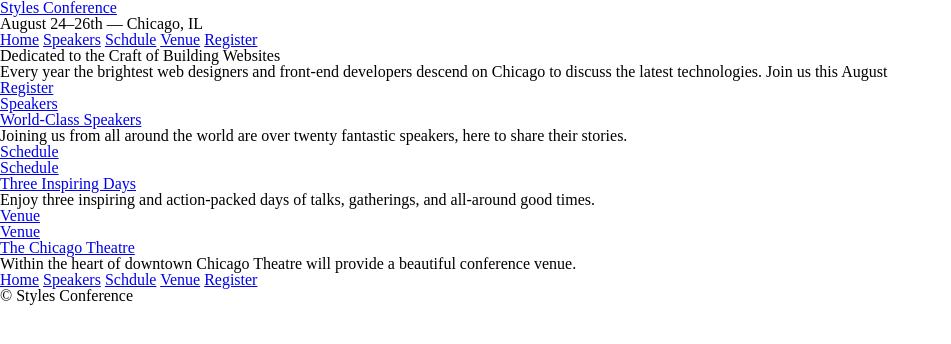
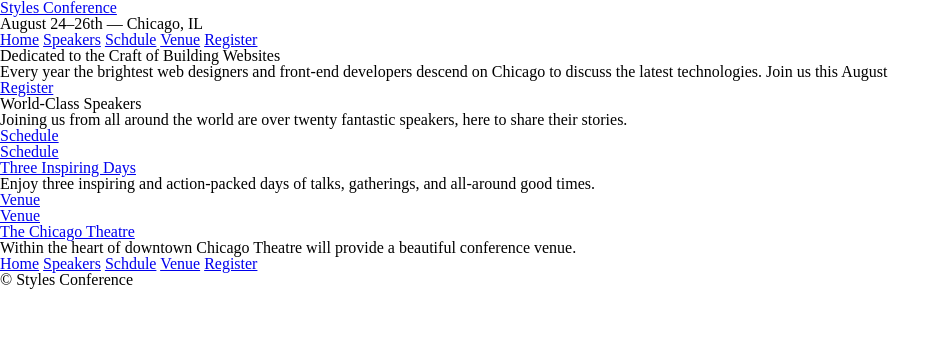
Before and after one commit to 276330/styles-conference, a plain HTML site: page index.html in a window 1280 px wide. Shown: the whole page, without its empty margins (0-951 px from the left). Drawn offline with Linux system fonts and the light colour scheme.

Commit message:
Update index.html

```diff
--- a/index.html
+++ b/index.html
@@ -25,10 +25,7 @@
 
         <section>
 
-            <section>
-            <a href="speakers.html">
-              <h5>Speakers</h5>
-              <h3>World-Class Speakers</h3>
+            <s3>World-Class Speakers</h3>
             </a>
               <p>Joining us from all around the world are over twenty fantastic speakers, here to share their stories.</p>
             </section>
```
